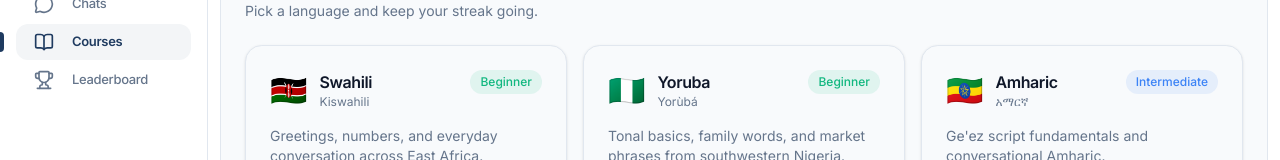
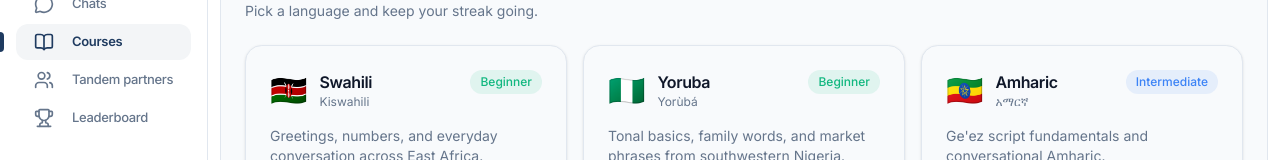
Before and after one commit to EucTech/AfriLingua, a Next.js app in the folder frontend/: page /courses in a window 1280 px wide. Shown: the part 129-289 px from the top of the page. Built offline with nearby package versions, Linux system fonts and the light colour scheme.

Commit message:
feat: add tandem partners nav item

```diff
--- a/frontend/components/Sidebar.tsx
+++ b/frontend/components/Sidebar.tsx
@@ -7,6 +7,7 @@ import {
   MessageCircle,
   BookOpen,
   Trophy,
+  Users,
   Settings,
 } from "lucide-react";
 import { cn } from "@/lib/utils";
@@ -28,6 +29,7 @@ const menuItems: MenuItemType[] = [
   { id: "home", label: "Home", icon: Home, path: "/dashboard" },
   { id: "chats", label: "Chats", icon: MessageCircle, path: "/chats" },
   { id: "courses", label: "Courses", icon: BookOpen, path: "/courses" },
+  { id: "matches", label: "Tandem partners", icon: Users, path: "/matches" },
   { id: "leaderboard", label: "Leaderboard", icon: Trophy, path: "/leaderboard" },
 ];
 
```
